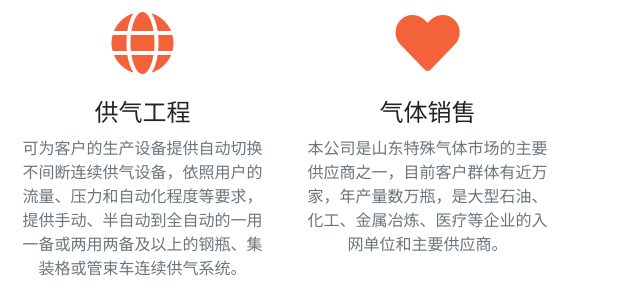
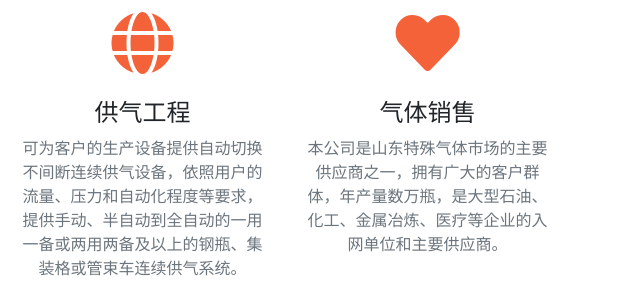
Before and after one commit to aaronhu922/jinhui_onepagesite, a website with bundled scripts: page index.html in a window 1280 px wide. Shown: the part 1580-1886 px from the top of the page, 640-1280 px from the left. Built offline with nearby package versions, Linux system fonts and the light colour scheme.

Commit message:
增加许可证编号

```diff
--- a/index.html
+++ b/index.html
@@ -114,7 +114,7 @@
           <div class="mt-5">
             <i class="fas fa-4x fa-heart text-primary mb-4"></i>
             <h3 class="h4 mb-2">气体销售</h3>
-            <p class="text-muted mb-0">本公司是山东特殊气体市场的主要供应商之一，目前客户群体有近万家，年产量数万瓶，是大型石油、化工、金属冶炼、医疗等企业的入网单位和主要供应商。</p>
+            <p class="text-muted mb-0">本公司是山东特殊气体市场的主要供应商之一，拥有广大的客户群体，年产量数万瓶，是大型石油、化工、金属冶炼、医疗等企业的入网单位和主要供应商。</p>
           </div>
         </div>
       </div>
@@ -244,6 +244,7 @@
   <!-- Footer -->
   <footer class="bg-light py-5">
     <div class="container">
+      <div class="small text-center text-muted">危险化学品经营许可证证书编号 - 鲁淄(临淄)危化经[2019]000678号</div>
       <div class="small text-center text-muted">Copyright &copy; 2019 - 淄博锦汇气体有限公司</div>
     </div>
   </footer>
```
